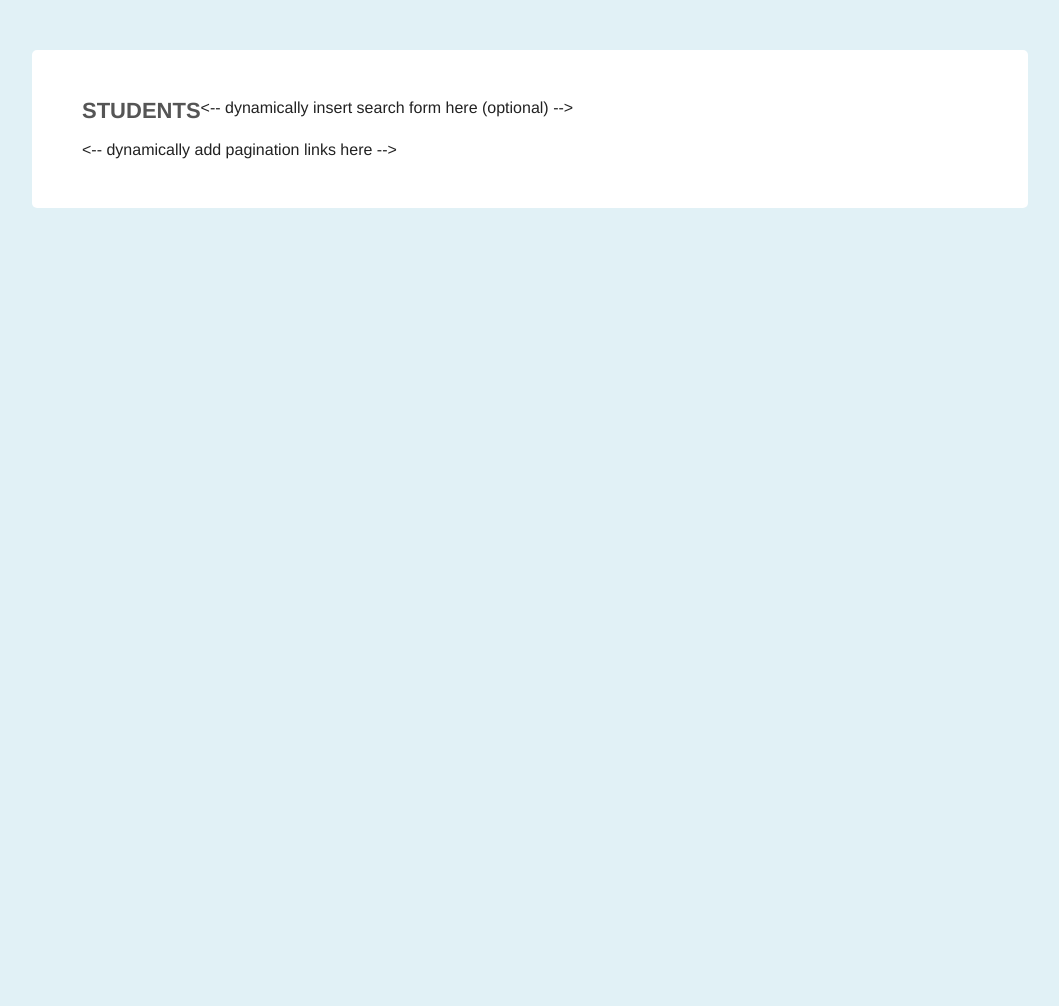
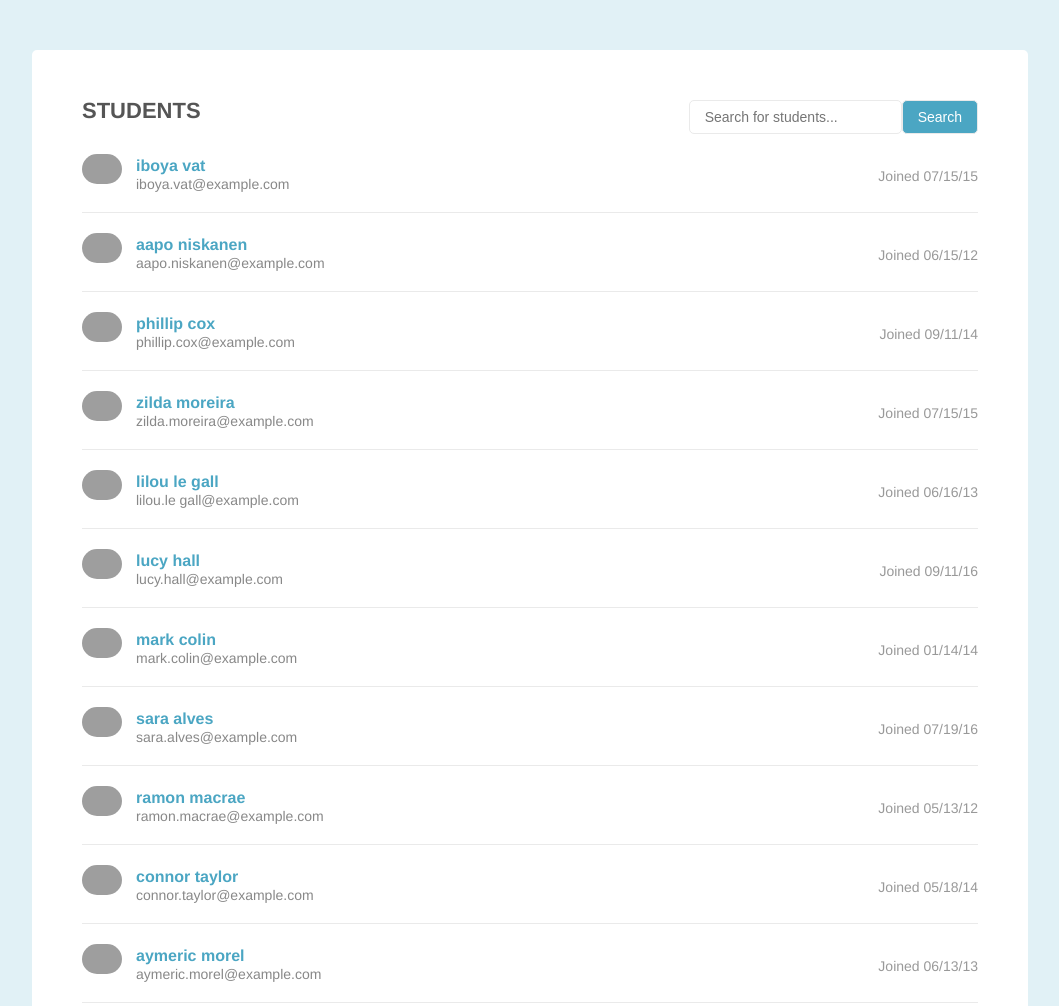
Before and after one commit to ollivierred/Pagination-and-Content-Filter, a plain HTML site: page index.html in a window 1280 px wide. Shown: the top 1006 px of the page, without its empty margins (110-1169 px from the left). Before the commit the page ends 800 px from the top, so only its background shows below. Drawn offline with Linux system fonts and the light colour scheme; grey boxes are pictures that could not be loaded.

Commit message:
building search components

```diff
--- a/index.html
+++ b/index.html
@@ -11,8 +11,6 @@
     <div class="page">
       <div class="page-header cf">
         <h2>Students</h2>
-        <-- dynamically insert search form here (optional) -->
-
       </div>
       <ul class="student-list">
         <li class="student-item cf">
--- a/pagination.js
+++ b/pagination.js
@@ -1,20 +1,45 @@
-let students = Array.from(document.querySelectorAll('li.student-item'));
-const listLength = students.length;
-var pageList = [1,2,3,4,5,6,7,8,9,10,11,12,13,14,15];
-var chunk = 10;
-var temp;
+const students = document.querySelectorAll('.student-item');
+const pageHeader = document.querySelector('div.page-header');
+const searchDiv = document.createElement('div');
+searchDiv.className = 'student-search';
 
-for (let j = 0; j < listLength; j++) {
-  students[j].style.display = 'none';
-}
+const searchField = document.createElement('input');
+searchField.type = 'text';
+searchField.placeholder = 'Search for students...';
 
+const searchButton = document.createElement('button');
+searchButton.textContent = 'Search';
 
-function myFunc() {
-  for (let i = 0; i < listLength; i += chunk) {
-    temp = students.slice(i, i + chunk);
-    return temp;
+searchDiv.appendChild(searchField);
+searchDiv.appendChild(searchButton);
+pageHeader.appendChild(searchDiv);
+
+searchButton.addEventListener('click', (e) => {
+  const isClicked = e.target;
+  const lis = document.querySelectorAll('div.student-details');
+  for (var i = 0; i < lis.length; i++) {
+    lis[i].style.backgroundColor = 'red';
   }
-};
+  console.log(lis);
+});
 
-console.log(myFunc());
-console.log( 'list is ' + listLength);
+// let students = Array.from(document.querySelectorAll('li.student-item'));
+// const listLength = students.length;
+// var tempArr = [];
+// var c = 0;
+// var size;
+//
+// for (let j = 0; j < listLength; j++) {
+//   students[j].style.display = 'none';
+// }
+//
+// function myFunc(arr, size) {
+//   for (let i = 0; i < Math.ceil(listLength / size); i++) {
+//     tempArr[i] = arr.slice(c, c + size);
+//     c = c + size;
+//   }
+//   return tempArr;
+// };
+//
+// myFunc(students, 10)
+// console.log( 'list is ' + listLength);
```
